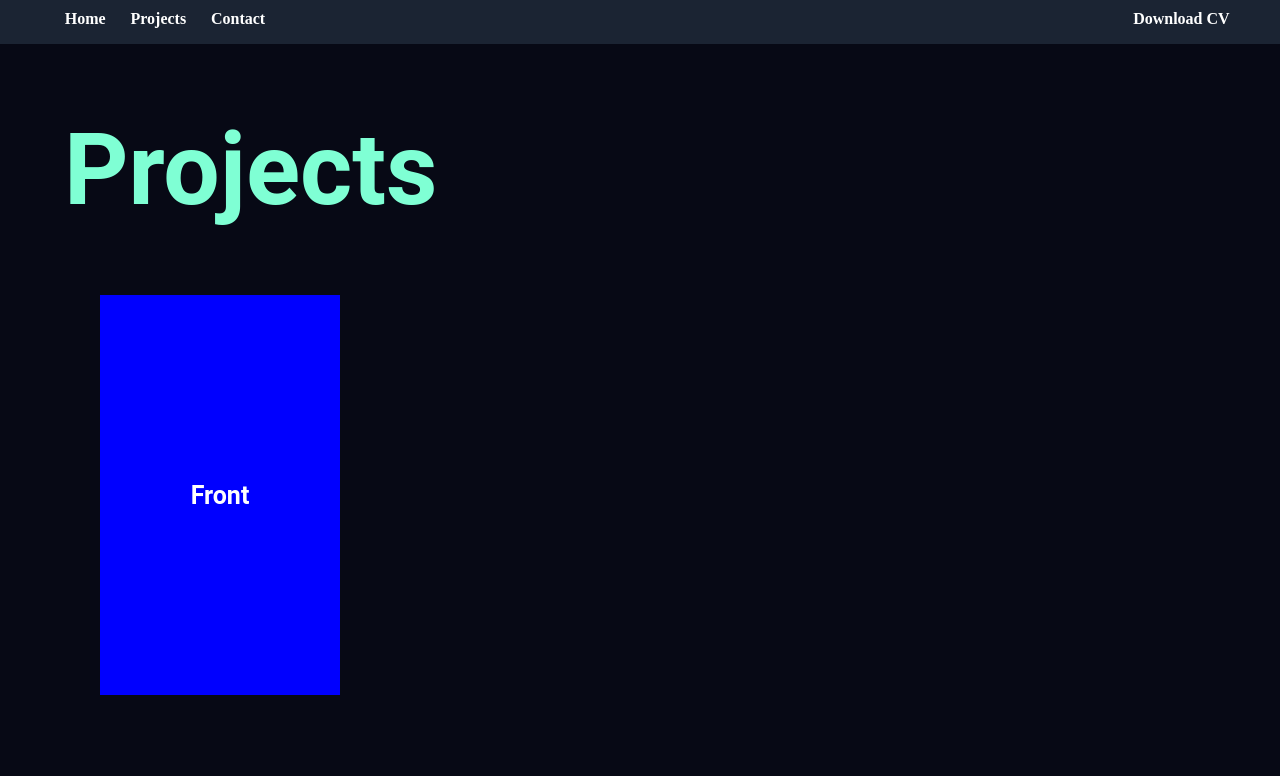
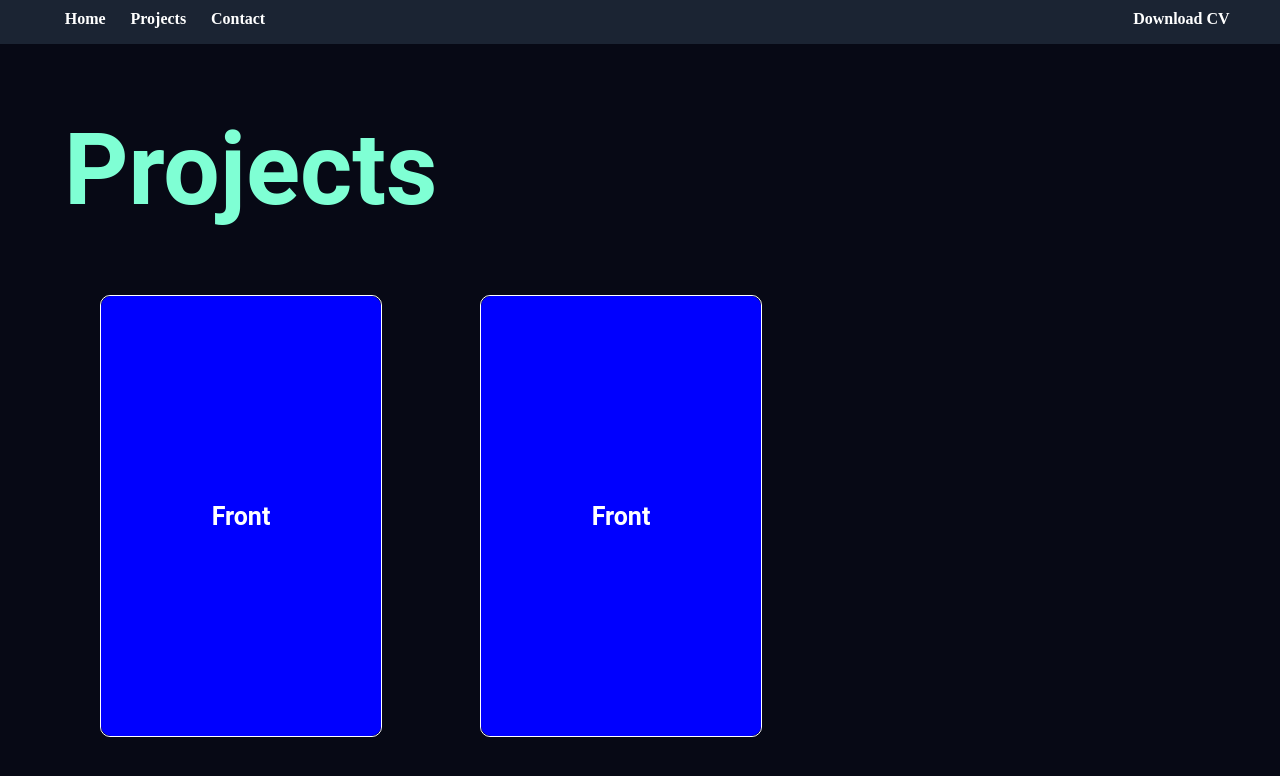
Before and after one commit to Luis-Arguelles/Portfolio, a React (Vite) app: page /projects in a window 1280 px wide. Shown: the top 776 px of the page. Built offline with nearby package versions, Linux system fonts and the light colour scheme.

Commit message:
Added and implemented react transition group for onClick property

```diff
--- a/package.json
+++ b/package.json
@@ -12,11 +12,13 @@
   "dependencies": {
     "react": "^18.2.0",
     "react-dom": "^18.2.0",
-    "react-router-dom": "^6.21.0"
+    "react-router-dom": "^6.21.0",
+    "react-transition-group": "^4.4.5"
   },
   "devDependencies": {
     "@types/react": "^18.2.43",
     "@types/react-dom": "^18.2.17",
+    "@types/react-transition-group": "^4.4.10",
     "@typescript-eslint/eslint-plugin": "^6.14.0",
     "@typescript-eslint/parser": "^6.14.0",
     "@vitejs/plugin-react": "^4.2.1",
--- a/src/components/card.tsx
+++ b/src/components/card.tsx
@@ -1,12 +1,15 @@
 import React from 'react';
 import '../styles/card.css';
 
+interface CardProps {
+    onClick: () => void;
+}
 
 
-const Card = () => {
+const Card: React.FC<CardProps> = ( { onClick } ) => {
 
     return(
-        <div className='card'>
+        <div className='card' onClick={onClick}>
             <div className='card-back'>
                 <h1 className='title-card'>Back</h1>
             </div>
--- a/src/components/flippingCard.tsx
+++ b/src/components/flippingCard.tsx
@@ -1,11 +1,11 @@
 import React, { useState } from 'react';
 import Card from './card';
 import "../styles/flippingCard.css"
-
+import { CSSTransition } from 'react-transition-group';
 
 const FlippingCard = () => {
 
-    const [isFlipped, setIsFlipped] = useState(false);
+    const [isFlipped, setIsFlipped] = useState(true);
 
 
     const flipCard = () => {
@@ -14,7 +14,13 @@ const FlippingCard = () => {
 
     return(
         <div className="flippingCard">
-            <Card />
+            <CSSTransition
+                in={isFlipped}
+                timeout={300}
+                classNames="flip"
+            >
+                <Card onClick={flipCard}/>
+            </CSSTransition>
         </div>
     )
 }
--- a/src/components/projects.tsx
+++ b/src/components/projects.tsx
@@ -7,7 +7,10 @@ const Projects = () => {
     return (
         <div className="projects">
             <h1>Projects</h1>
-            <FlippingCard />
+            <div className="cards-container">
+                <FlippingCard />
+                <FlippingCard />
+            </div>
         </div>
     );
 
--- a/src/styles/card.css
+++ b/src/styles/card.css
@@ -3,7 +3,8 @@
     width: 100%;
     position: relative;
     transform-style: preserve-3d;
-    transition: transform 1000ms;
+    border : 1px solid white;
+    border-radius: 10px;
 }
 
 .card-front, .card-back{
@@ -15,6 +16,7 @@
     display: flex;
     justify-content: center;
     align-items: center;
+    border-radius: 10px;
 
 }
 
@@ -35,6 +37,33 @@
     transform: rotateY(180deg);
 }
 
-.card:hover{
+.flip-exit{
+    transform: rotateY(0deg);
+}
+
+.flip-exit-active{
+    transform: rotateY(180deg);
+    transition: transform 300ms;
+}
+
+.flip-exit-done{
     transform: rotateY(180deg);
 }
+
+
+.flip-enter{
+    transform: rotateY(180deg);
+}
+
+.flip-enter-active{
+    transform: rotateY(0deg);
+    transition: transform 300ms;
+}
+
+.flip-enter-done{
+    transform: rotateY(0deg);
+}
+
+/* .card:hover{
+    transform: rotateY(180deg);
+} */
--- a/src/styles/flippingCard.css
+++ b/src/styles/flippingCard.css
@@ -1,6 +1,6 @@
 .flippingCard{
-    height: 50vh;
-    width: 30vh;
+    height: 55vh;
+    width: 35vh;
     margin-left: 100px;
     cursor: pointer;
     perspective: 1000px;
--- a/src/styles/projects.css
+++ b/src/styles/projects.css
@@ -1,4 +1,11 @@
 .projects{
+    flex-direction: row;
     position: relative;
     margin: 0;
 }
+
+
+.cards-container{
+    display: flex;
+    flex-direction: row;
+}
```
Also changed, not shown: 1 other file (tests, documents, lock files or other folders).
